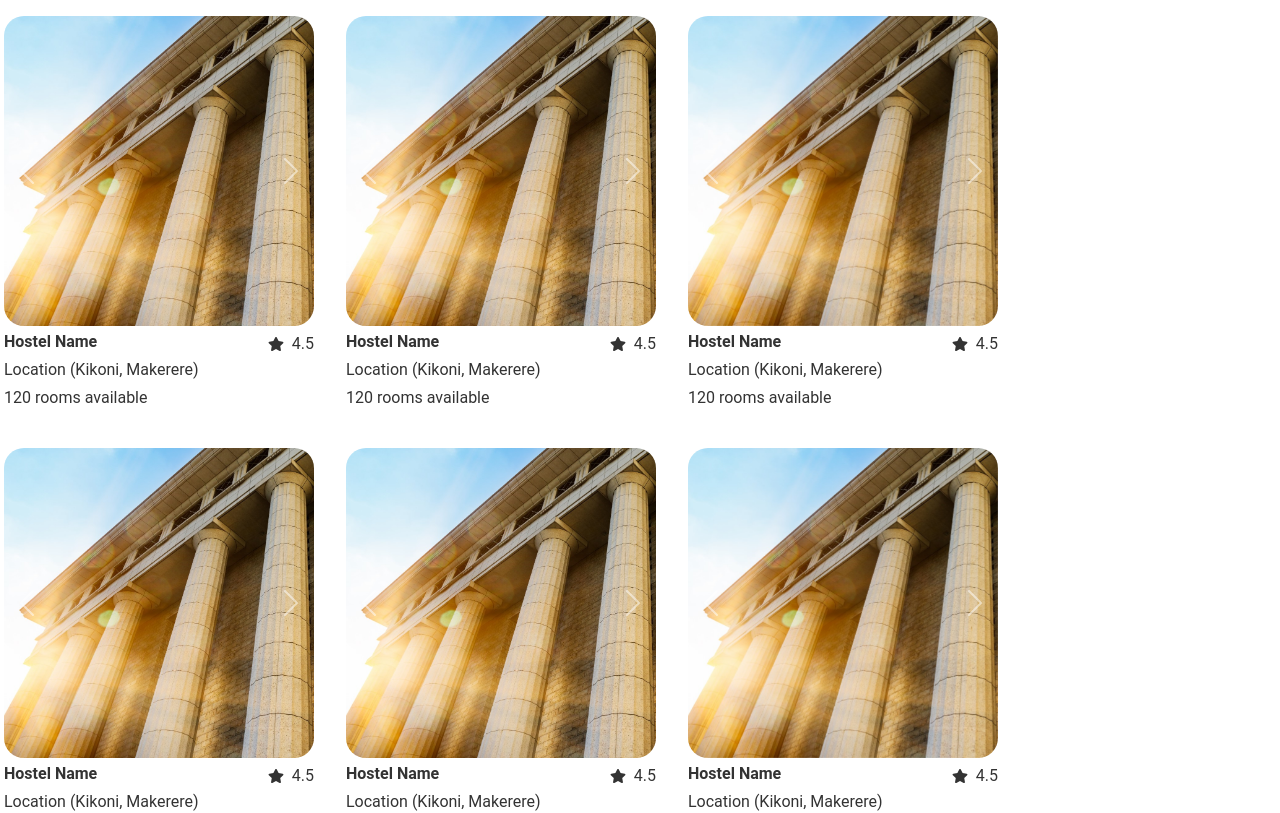
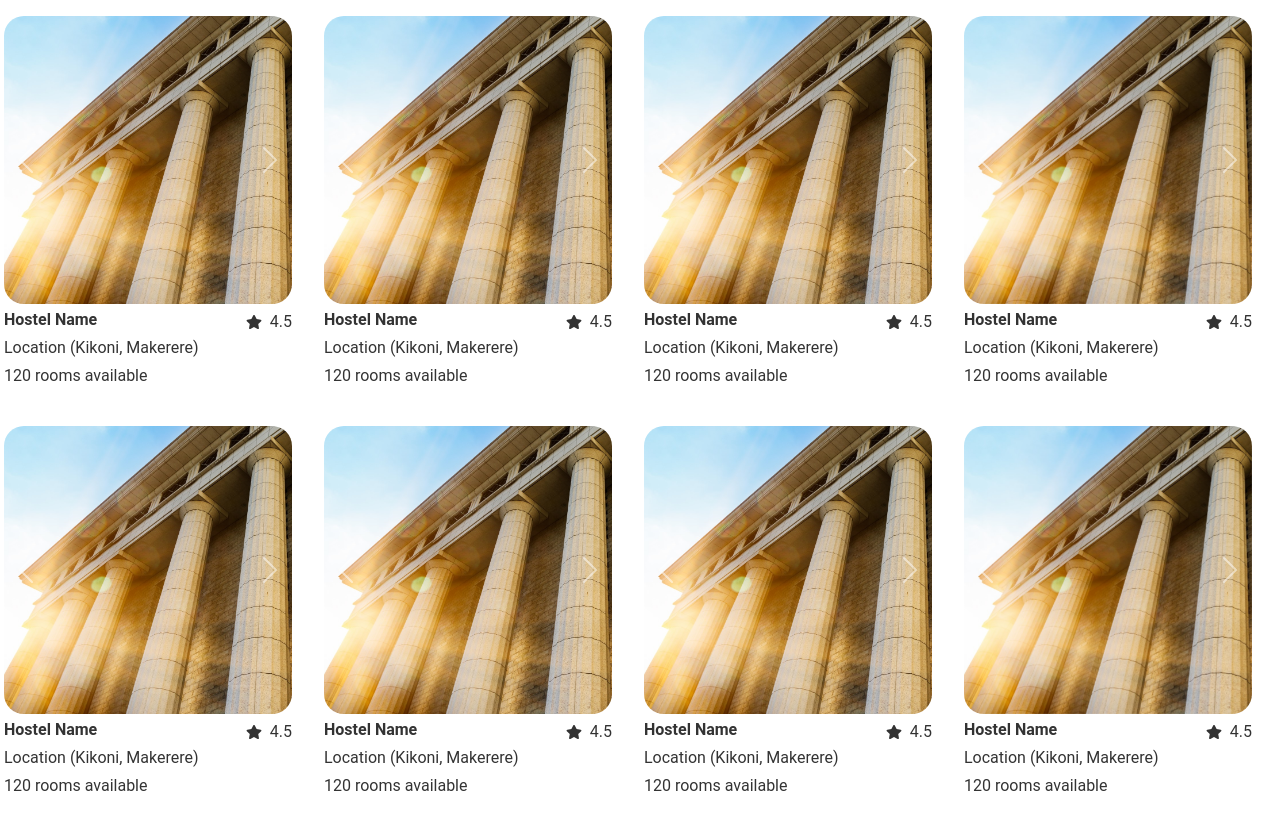
Before and after one commit to joshua-pirwoth/hostel-booking-app, a React (Create React App) app: page / in a window 1280 px wide. Shown: the top 813 px of the page. Built offline with nearby package versions, Linux system fonts and the light colour scheme.

Commit message:
Updated the HostelCard dimensions

```diff
--- a/src/HostelCard.js
+++ b/src/HostelCard.js
@@ -6,7 +6,7 @@ import HostelDetails from './HostelDetails';
 
 const HostelCard = () => {
   // styles
-  const conatinerStyles = { maxWidth: '310px', height: '400px', position: 'relative' };
+  const conatinerStyles = { maxWidth: '288px', height: '378px', position: 'relative' };
   const col1_styles = { width: '100%', height: '100%', maxWidth: '310px', maxHeight: '310px', overflow: 'hidden', position: 'absolute', padding: 0 };
   const col2_styles = { width: '100%', height: '86px', position: 'absolute', bottom: '0', padding: 0 };
 
```
